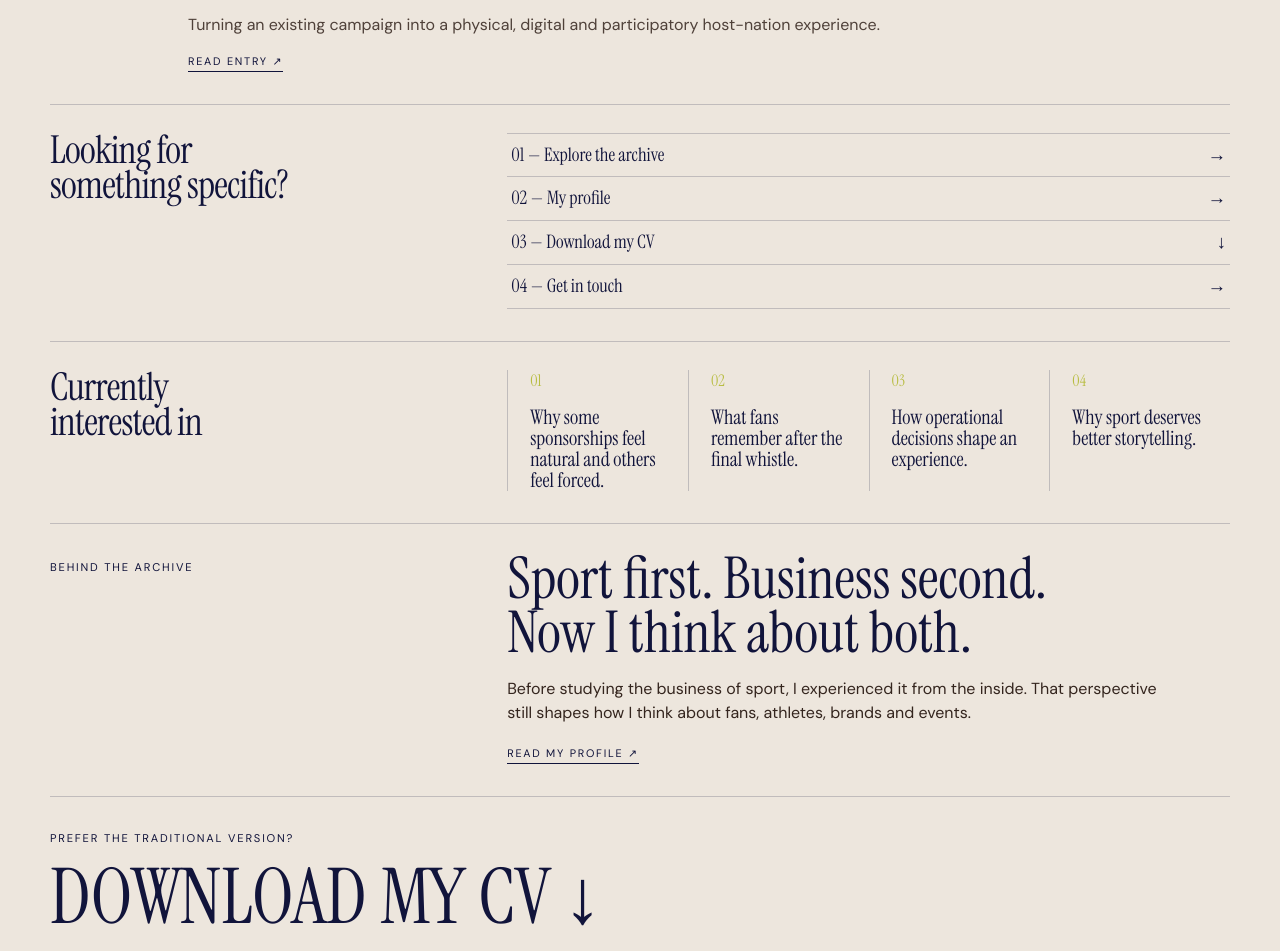
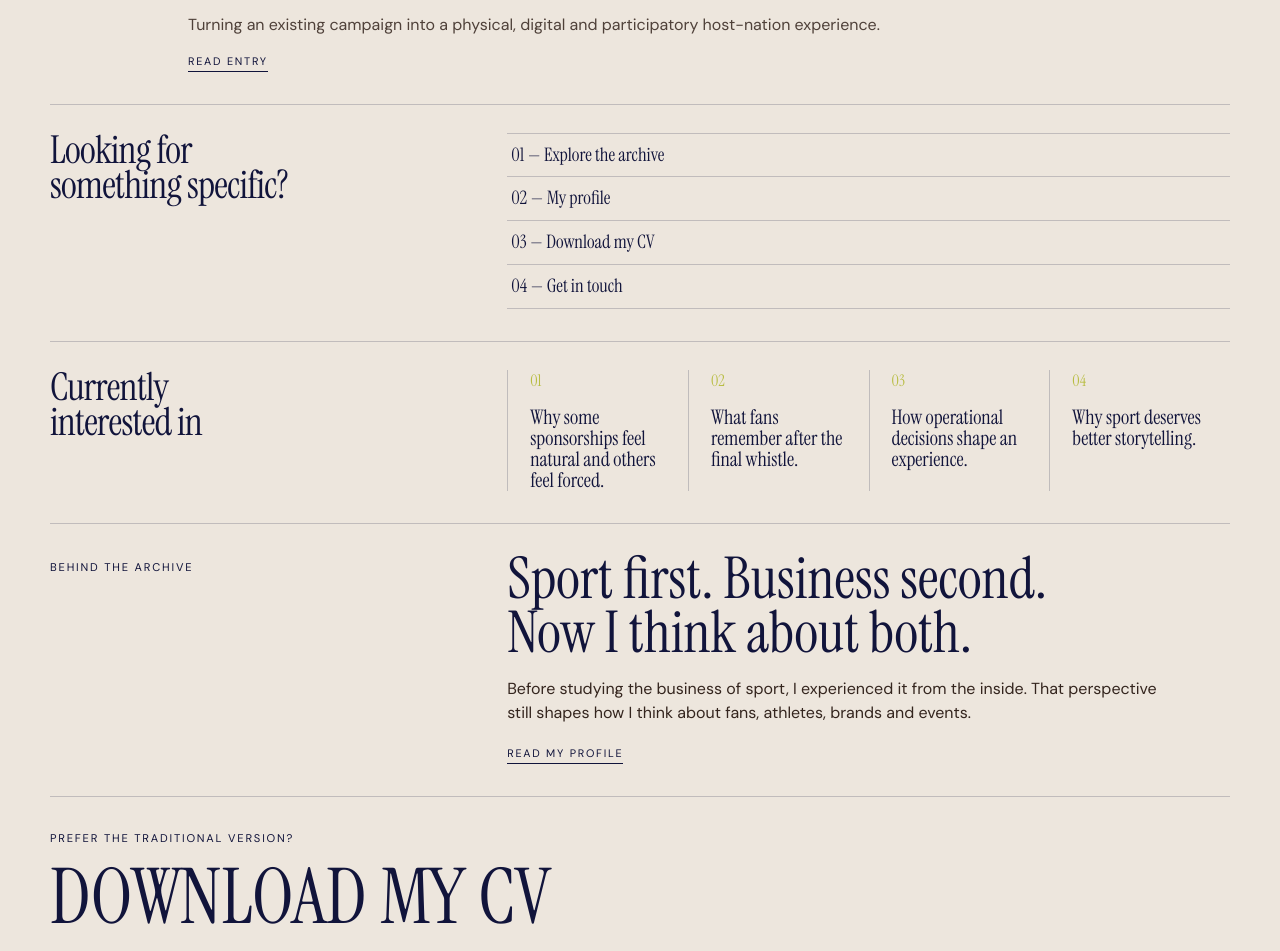
Before and after one commit to martalavina/marta-archive-portfolio, a Next.js app: page / in a window 1280 px wide. Shown: the part 1300-2251 px from the top of the page. Built offline with nearby package versions, Linux system fonts and the light colour scheme.

Commit message:
Refine mobile hero and replace emoji-style arrows

```diff
--- a/app/page.js
+++ b/app/page.js
@@ -24,6 +24,10 @@ const interests = [
   'Why sport deserves better storytelling.',
 ];
 
+function Arrow({ direction = 'right' }) {
+  return <span className={`ui-arrow ui-arrow-${direction}`} aria-hidden="true" />;
+}
+
 export default function Home() {
   return (
     <main>
@@ -33,7 +37,7 @@ export default function Home() {
           <a href="#archive">ARCHIVE</a>
           <a href="#profile">PROFILE</a>
           <a href="#contact">CONTACT</a>
-          <a href="/Marta-Lavina-CV.pdf" download>CV ↓</a>
+          <a href="/Marta-Lavina-CV.pdf" download>CV <Arrow direction="down" /></a>
         </nav>
       </header>
 
@@ -70,7 +74,7 @@ export default function Home() {
                 <h3>{entry.title}</h3>
                 <p className="client">{entry.client}</p>
                 <p className="description">{entry.description}</p>
-                <a className="text-link" href="#">READ ENTRY ↗</a>
+                <a className="text-link" href="#">READ ENTRY <Arrow direction="up-right" /></a>
               </div>
             </article>
           ))}
@@ -80,10 +84,10 @@ export default function Home() {
       <section className="quick shell section-rule">
         <h2>Looking for<br />something specific?</h2>
         <div className="quick-links">
-          <a href="#archive"><span>01 — Explore the archive</span><span>→</span></a>
-          <a href="#profile"><span>02 — My profile</span><span>→</span></a>
-          <a href="/Marta-Lavina-CV.pdf" download><span>03 — Download my CV</span><span>↓</span></a>
-          <a href="#contact"><span>04 — Get in touch</span><span>→</span></a>
+          <a href="#archive"><span>01 — Explore the archive</span><Arrow /></a>
+          <a href="#profile"><span>02 — My profile</span><Arrow /></a>
+          <a href="/Marta-Lavina-CV.pdf" download><span>03 — Download my CV</span><Arrow direction="down" /></a>
+          <a href="#contact"><span>04 — Get in touch</span><Arrow /></a>
         </div>
       </section>
 
@@ -104,13 +108,13 @@ export default function Home() {
         <div>
           <h2>Sport first. Business second.<br />Now I think about both.</h2>
           <p>Before studying the business of sport, I experienced it from the inside. That perspective still shapes how I think about fans, athletes, brands and events.</p>
-          <a className="text-link" href="#">READ MY PROFILE ↗</a>
+          <a className="text-link" href="#">READ MY PROFILE <Arrow direction="up-right" /></a>
         </div>
       </section>
 
       <section className="cv-cta shell section-rule">
         <p className="eyebrow">PREFER THE TRADITIONAL VERSION?</p>
-        <a href="/Marta-Lavina-CV.pdf" download>DOWNLOAD MY CV ↓</a>
+        <a href="/Marta-Lavina-CV.pdf" download>DOWNLOAD MY CV <Arrow direction="down" /></a>
         <p>PDF · ENGLISH · UPDATED OCT 2026</p>
       </section>
 
```
